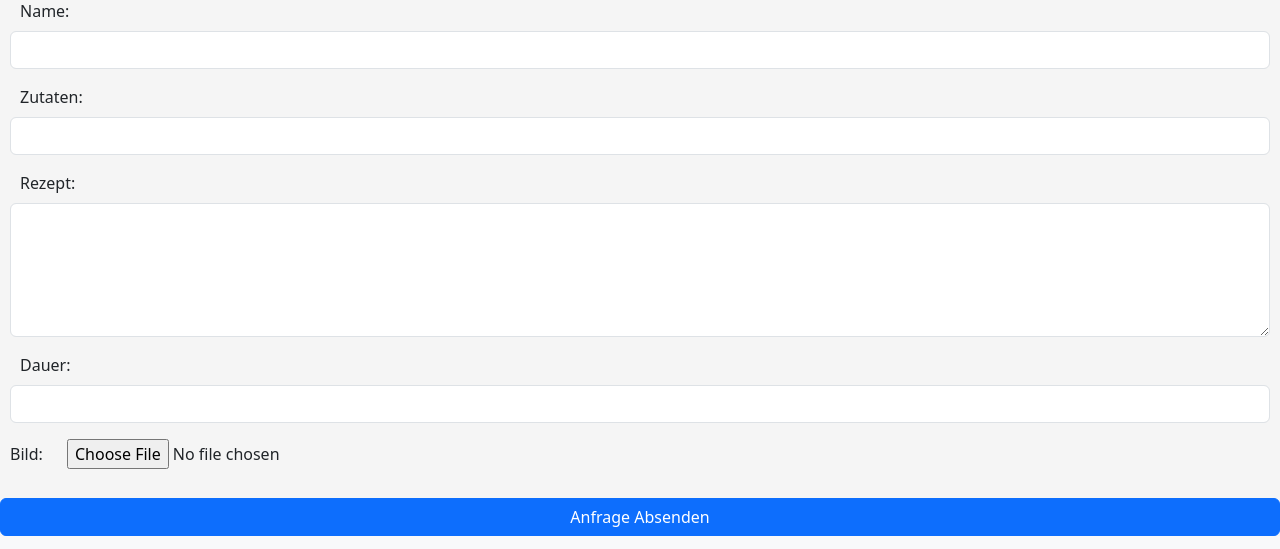
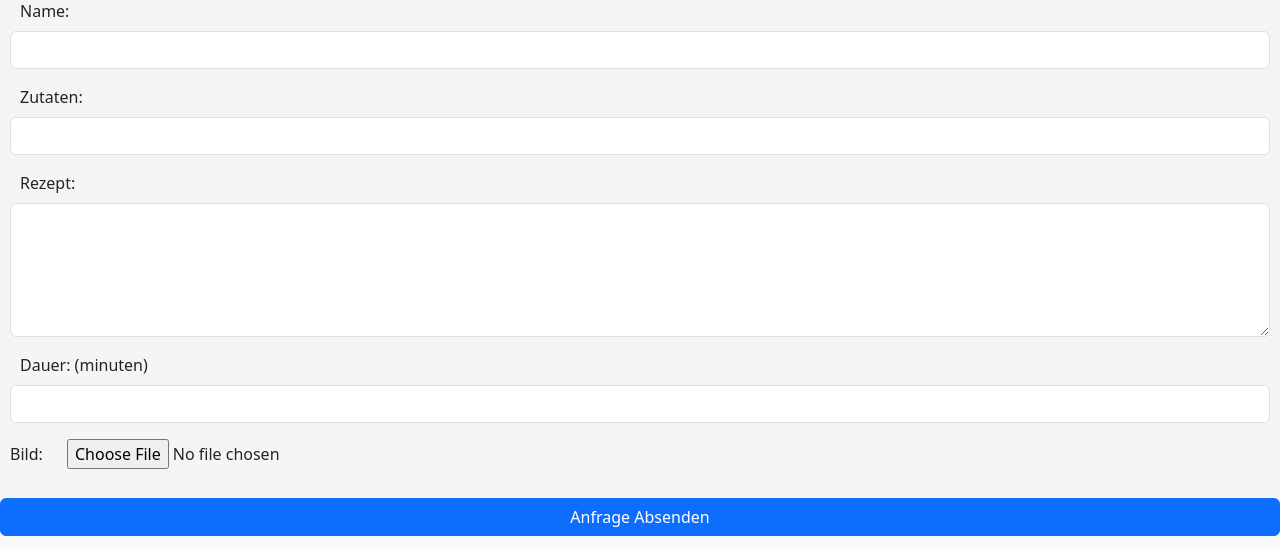
Before and after one commit to Redstonekey/flask-recipe-book, a Flask app: page /add in a window 1280 px wide. Shown: the part 119-668 px from the top of the page. Run offline with Flask 3, Linux system fonts and the light colour scheme; a user stored in the database is signed in; some libraries are stand-ins or nearby versions.

Commit message:
adding minutes to the discription

```diff
--- a/templates/upload.html
+++ b/templates/upload.html
@@ -57,7 +57,7 @@
             <textarea id="rezept" name="rezept" class="form-control" rows="5" required></textarea>
         </div>
         <div class="form-group">
-            <label for="dauer">Dauer:</label>
+            <label for="dauer">Dauer: (minuten)</label>
             <input type="number" id="dauer" name="dauer" class="form-control" required>
         </div>
             <div class="form-group">
```
